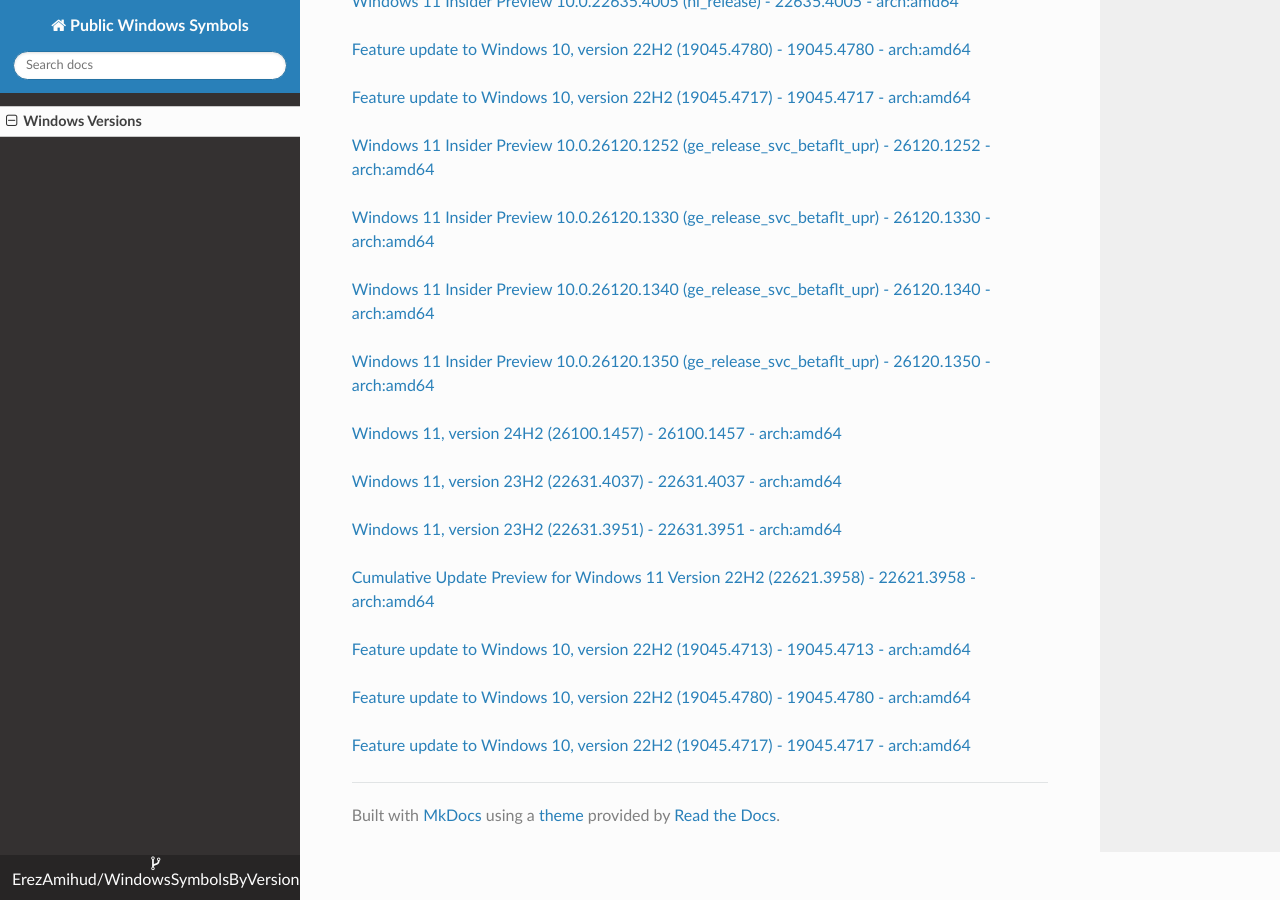
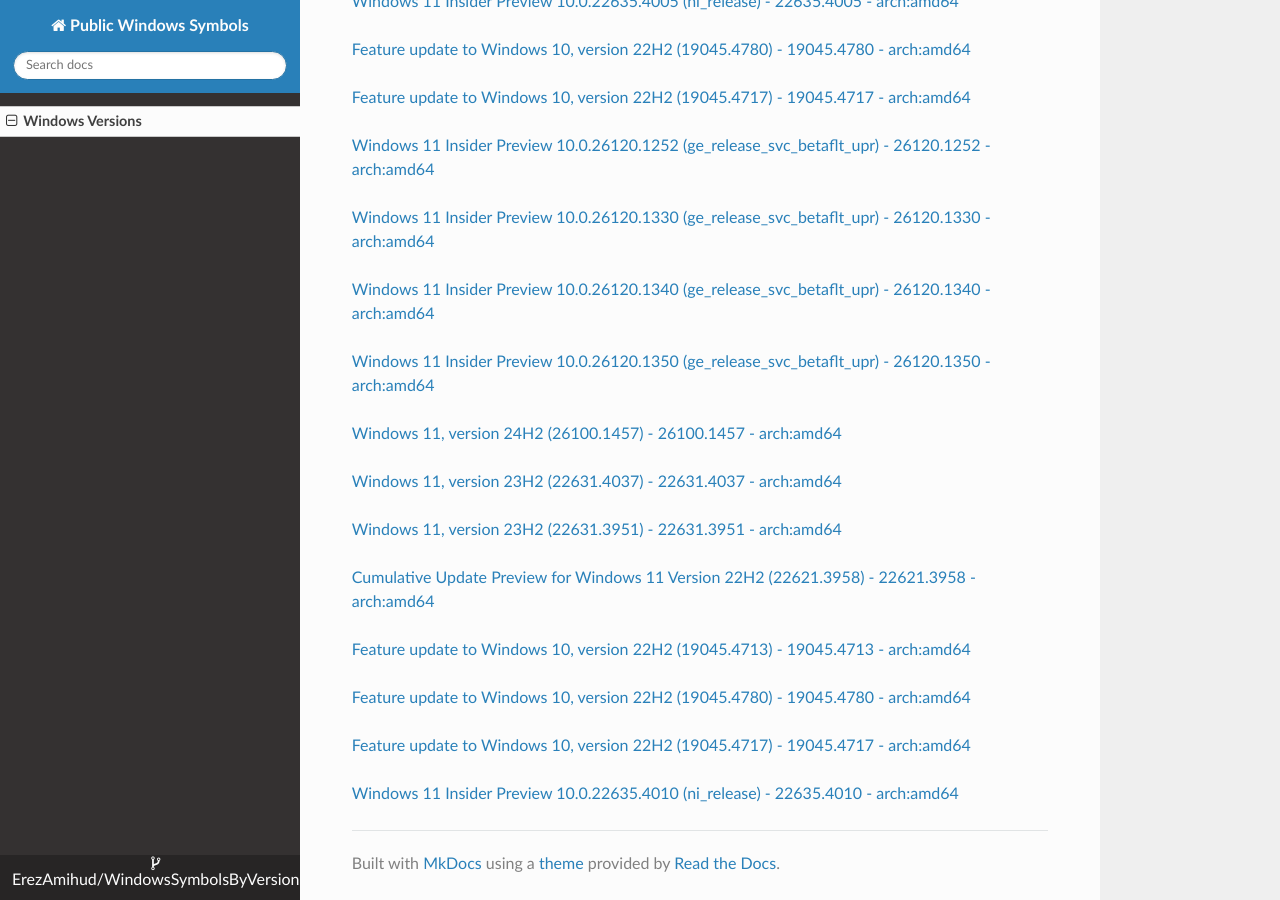
Before and after one commit to ErezAmihud/WindowsSymbolsByVersion, an MkDocs documentation site: the page built from docs/index.md, in a window 1280 px wide and 900 px high, scrolled down 9437 px. Built offline with MkDocs 1.6.1, drawn with Linux system fonts in a browser that asks for light colours; nearby versions of some CDN libraries.

Commit message:
Automated commit, add manifest for 62db365d-e438-4827-a79e-33c1fee1ccb4

```diff
--- a/docs/index.md
+++ b/docs/index.md
@@ -484,3 +484,6 @@
 
 
 [Feature update to Windows 10, version 22H2 (19045.4717) - 19045.4717 - arch:amd64](https://github.com/ErezAmihud/WindowsSymbolsByVersion/blob/main/manifests/c71c7e40-40b6-471b-adf1-2ee9f2beba34.manifest)
+
+
+[Windows 11 Insider Preview 10.0.22635.4010 (ni_release) - 22635.4010 - arch:amd64](https://github.com/ErezAmihud/WindowsSymbolsByVersion/blob/main/manifests/62db365d-e438-4827-a79e-33c1fee1ccb4.manifest)
```
Also changed, not shown: process_builds.json (+1 -1 lines).
